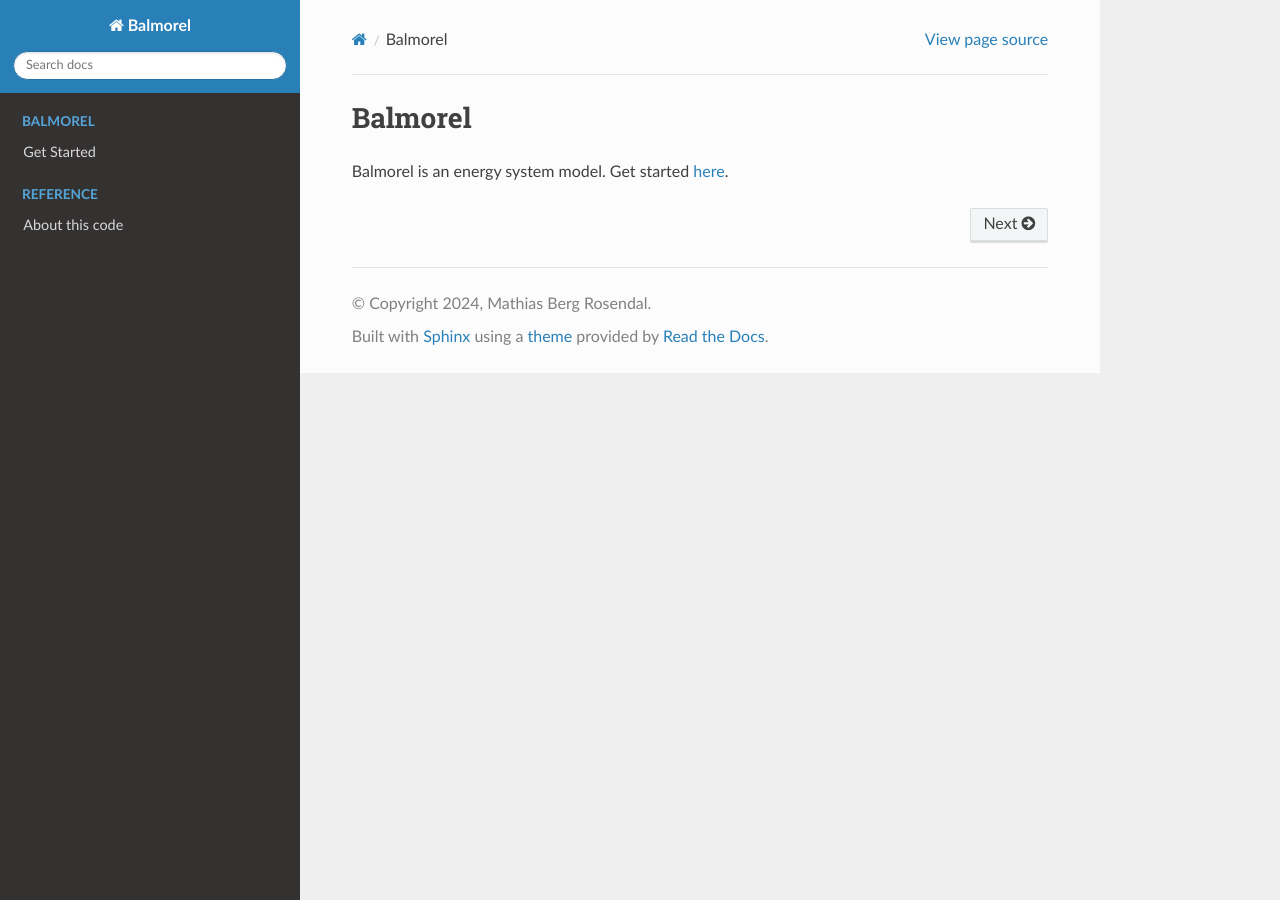
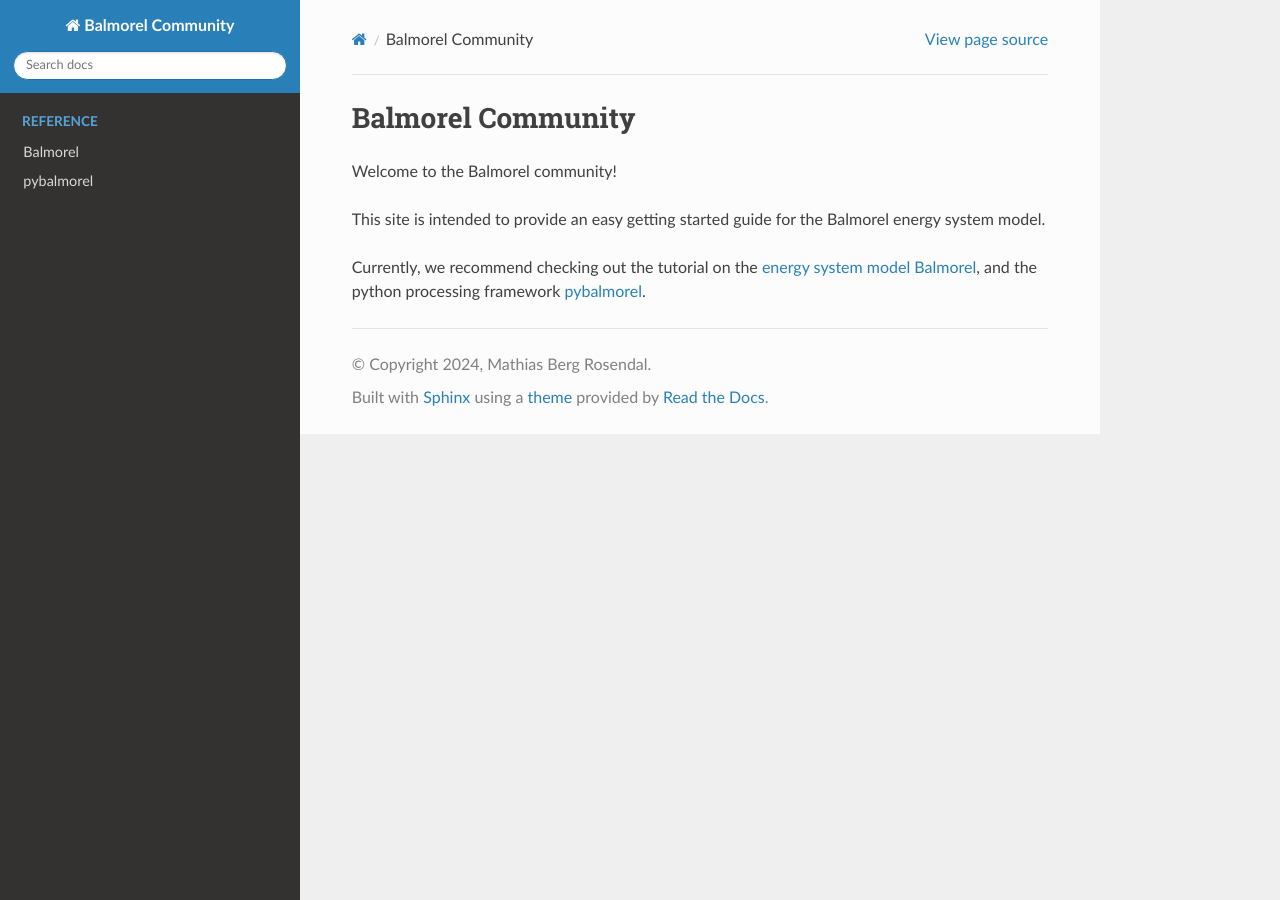
Before and after one commit to balmorelcommunity/balmorelcommunity.github.io, a Sphinx documentation site: the page built from docs/index.md, in a window 1280 px wide. Built offline with Sphinx 7.4.7 and the Read the Docs theme 2.0.0, drawn with Linux system fonts in a browser that asks for light colours.

Commit message:
Transferred Balmorel model documentation to Balmorel

````diff
--- a/docs/conf.py
+++ b/docs/conf.py
@@ -1,4 +1,4 @@
-project = "Balmorel"
+project = "Balmorel Community"
 copyright = "2024, Mathias Berg Rosendal"
 author = "Mathias Berg Rosendal"
 release = "0.3.4"
--- a/docs/index.md
+++ b/docs/index.md
@@ -1,19 +1,20 @@
-# Balmorel
-Balmorel is an energy system model. Get started [here](get_started.md).
+# Balmorel Community
+Welcome to the Balmorel community!
 
+This site is intended to provide an easy getting started guide for the Balmorel energy system model.
+
+Currently, we recommend checking out the tutorial on the [energy system model Balmorel](https://balmorelcommunity.github.io/Balmorel), and the python processing framework [pybalmorel](https://mathias157.github.io/pybalmorel).
 
 ```{toctree}
 :maxdepth: 1
-:caption: Balmorel
+:caption: Balmorel Community
 :hidden:
-
-get_started
 ```
-
 ```{toctree}
 :maxdepth: 1
 :caption: Reference
 :hidden:
 
-about
+Balmorel <https://balmorelcommunity.github.io/Balmorel>
+pybalmorel <https://mathias157.github.io/pybalmorel>
 ```
````
Also changed, not shown: docs/about.md (deleted, +0 -3 lines), docs/get_started.md (deleted, +0 -8 lines), docs/get_started/examples.md (deleted, +0 -2 lines), docs/get_started/installation.md (deleted, +0 -2 lines), 1 other file.
